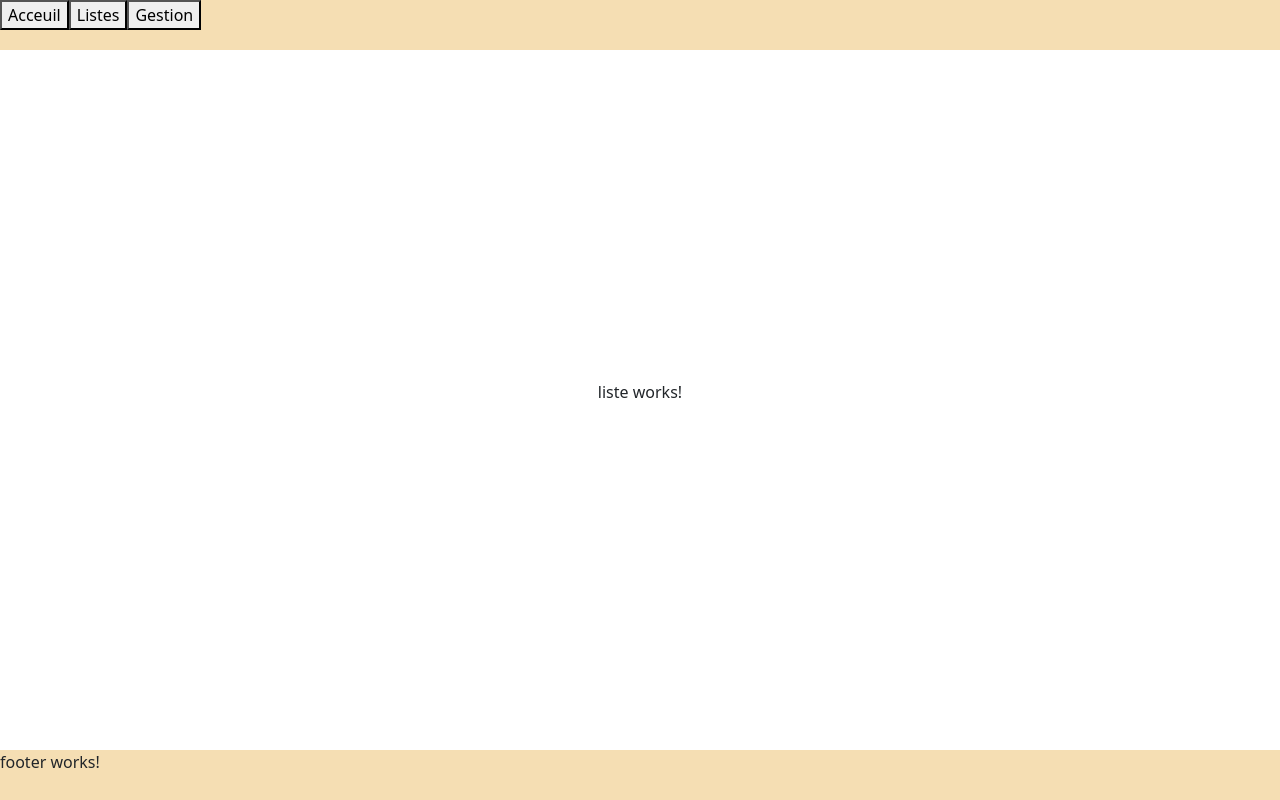
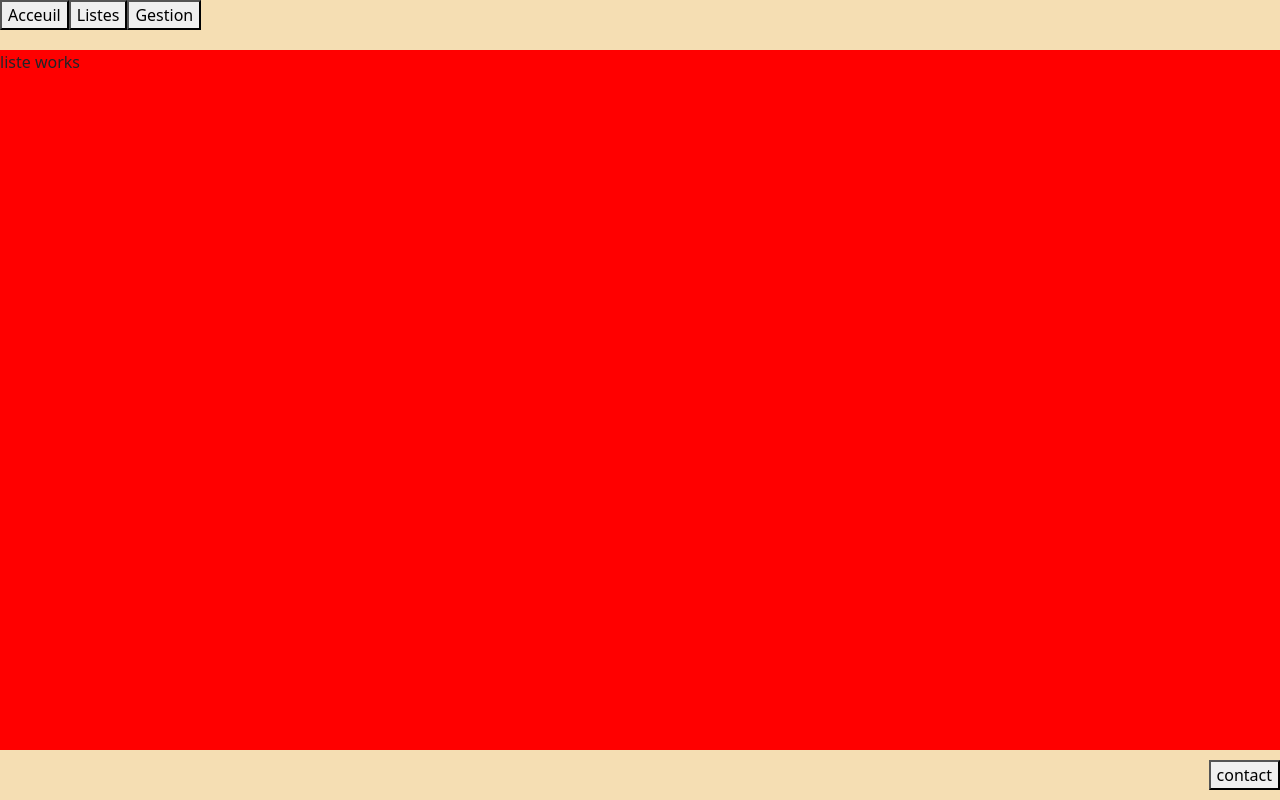
Before and after one commit to krattli/exo2-myriem-raphael, an Angular app: page /liste in a window 1280 px wide. Built offline with nearby package versions, Linux system fonts and the light colour scheme.

Commit message:
mise à jour du style (ne fonctionne tjr pas)

```diff
--- a/src/app/app.css
+++ b/src/app/app.css
@@ -6,8 +6,9 @@
 }
 
 .main_container {
-  flex:1;
-  display:flex;
-  align-items:center;
-  justify-content:center;
+  flex: 1;
+  display: flex;
+  position: relative;
+  flex-direction: column;
+  background-color: red;
 }
--- a/src/app/footer/footer.css
+++ b/src/app/footer/footer.css
@@ -1,4 +1,7 @@
 .footer {
+  display: flex;
+  justify-content: flex-end;
+  align-items: center;
   height: 50px;
   background-color: wheat;
 }
--- a/src/app/footer/footer.html
+++ b/src/app/footer/footer.html
@@ -1,3 +1,3 @@
 <div class="footer">
-  <p>footer works!</p>
+  <button>contact</button>
 </div>
--- a/src/app/header/header.html
+++ b/src/app/header/header.html
@@ -1,5 +1,5 @@
 <div class="header">
-  <button (click)="goToHomepage()" >Acceuil</button>
+  <button class="btn-primary" (click)="goToHomepage()" >Acceuil</button>
   <button (click)="goToListe()" >Listes</button>
   <button (click)="goToGestion()" >Gestion</button>
 </div>
--- a/src/app/homepage/homepage.css
+++ b/src/app/homepage/homepage.css
@@ -2,4 +2,13 @@
   height: 400px;
   margin: auto;
   width: 400px;
+  /* opacity: 90%; */
 }
+
+.homepage_container {
+  flex: 1;
+  display: flex;
+  align-items: center;
+  justify-content: center;
+  background-color: blue;
+}
--- a/src/app/liste/liste.html
+++ b/src/app/liste/liste.html
@@ -1 +1,7 @@
-<p>liste works!</p>
+<div class="films-container">
+<!-- <p>Films : </p> -->
+<!-- @for (film of films; track film.nom) { -->
+<!--   <li>{{ film.nom }}</li> -->
+<!-- } -->
+<p>liste works</p>
+</div>
--- a/src/app/liste/liste.ts
+++ b/src/app/liste/liste.ts
@@ -6,6 +6,29 @@ import { Component } from '@angular/core';
   templateUrl: './liste.html',
   styleUrl: './liste.css'
 })
+
 export class Liste {
 
+  films: Film[] = [
+    new Film('Inception', 'assets/images/inception.jpg'),
+    new Film('Interstellar', 'assets/images/interstellar.jpg'),
+    new Film('The Dark Knight', 'assets/images/dark-knight.jpg'),
+    new Film('Matrix', 'assets/images/matrix.jpg'),
+    new Film('Le Seigneur des Anneaux', 'assets/images/lotr.jpg')
+  ];
+
+  selectedFilm: Film | null = null;
+
+  selectFilm(film: Film) {
+    this.selectedFilm = film;
+  }
+
 }
+
+class Film {
+
+  constructor(
+    public nom: string,
+    public affiche: string
+  ) {}
+}
--- a/src/styles.css
+++ b/src/styles.css
@@ -4,8 +4,8 @@ html, body {
   margin: 0;
 }
 
-app-root {
-  width: 100%;
-  margin:0px;
-  padding: 0px;
-}
+/* app-root { */
+/*   width: 100%; */
+/*   margin:0px; */
+/*   padding: 0px; */
+/* } */
```
